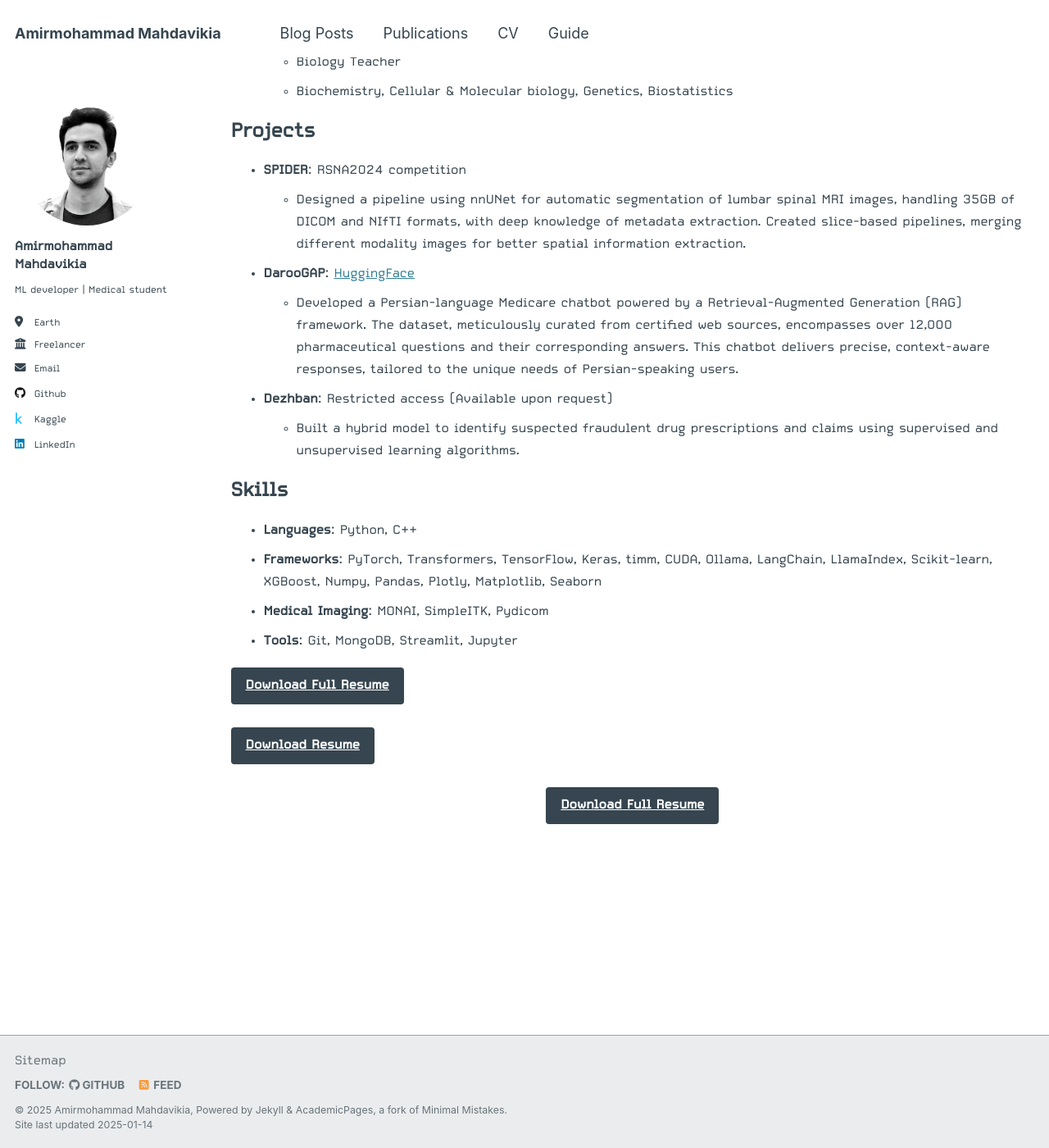
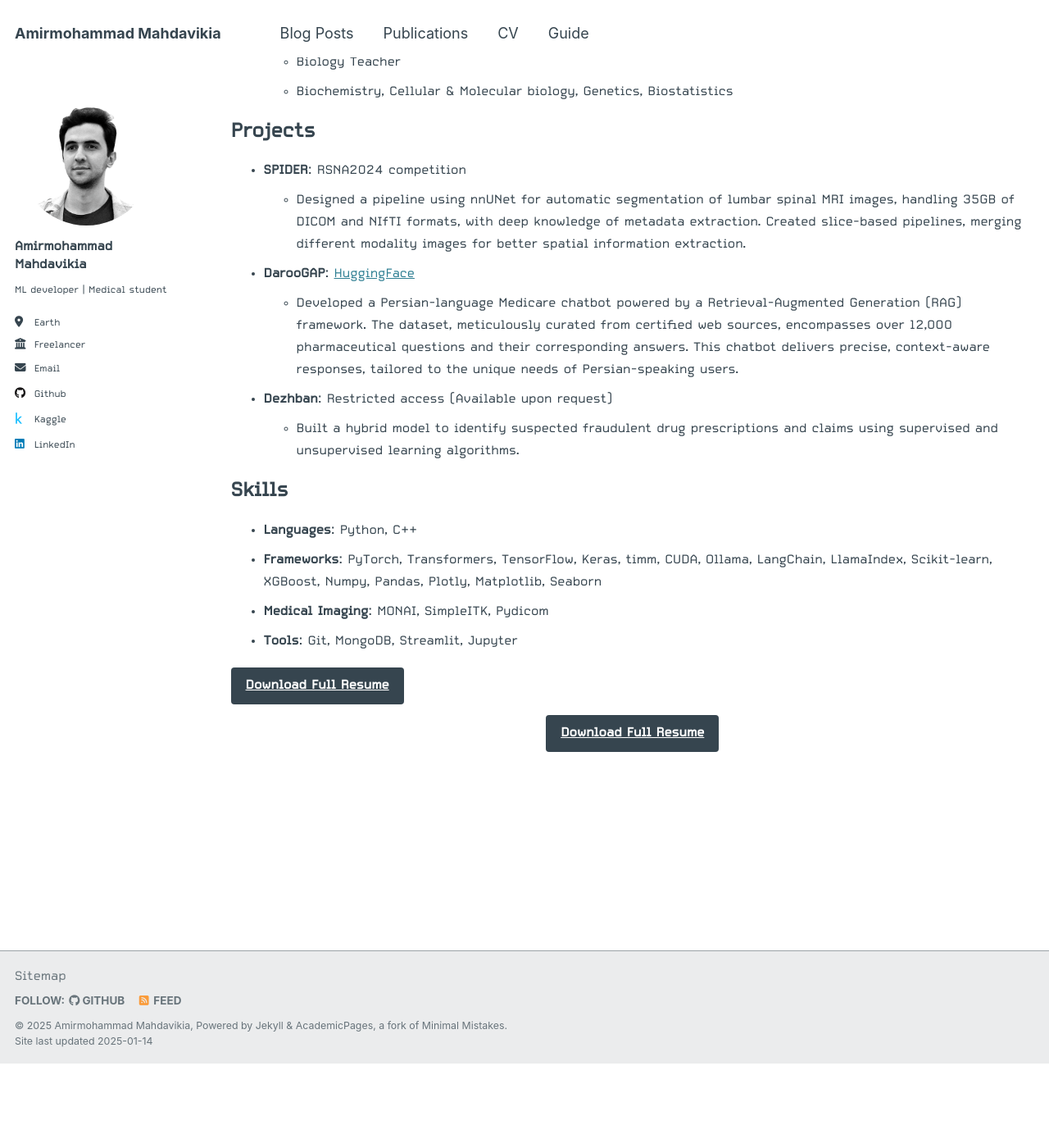
Before and after one commit to ammomahdavikia/ammomahdavikia.github.io, a Jekyll site: the page built from _pages/cv.md, in a window 1280 px wide and 1400 px high, scrolled down 386 px. Shown: the whole window at 82% size. Built offline with Jekyll 4.4.1, drawn with Linux system fonts in a browser that asks for light colours; after the commit the page ends 1683 px from its top, so only the background shows below that.

Commit message:
Update the resume

```diff
--- a/_pages/cv.md
+++ b/_pages/cv.md
@@ -45,8 +45,7 @@
 
 [Download Full Resume](/files/Resume-Amirmohammad.pdf){: .btn }
 
-<a href="/files/Resume-Amirmohammad.pdf" class="btn btn--centered">Download Resume</a>
 
 <div class="button-wrapper">
-    <a href="resume.pdf" class="btn btn--centered">Download Full Resume</a>
+    <a href="/files/Resume-Amirmohammad.pdf" class="btn btn--centered">Download Full Resume</a>
 </div>
--- a/_sass/custom/custom.scss
+++ b/_sass/custom/custom.scss
@@ -45,7 +45,7 @@
     justify-content: center;     // Horizontally centers the button.
     align-items: center;         // Vertically centers the button.
     margin-top: 10px;            // Adjust to fine-tune the vertical position.
-    height: 50px;               // Set the height of the section for positioning.
+    height: 20px;               // Set the height of the section for positioning.
  }
 
  .btn--centered {
```
